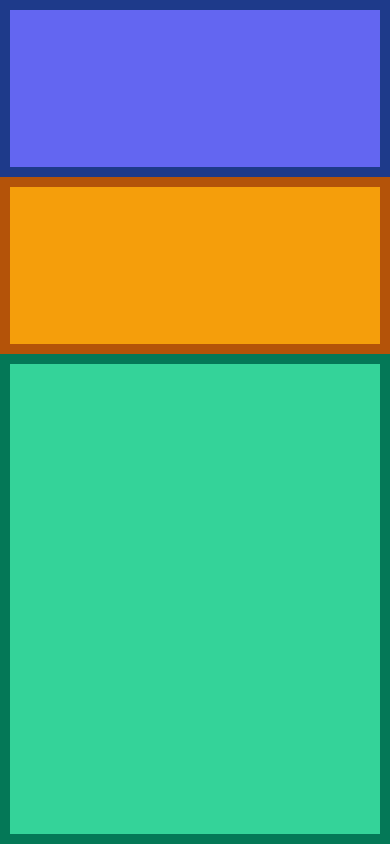
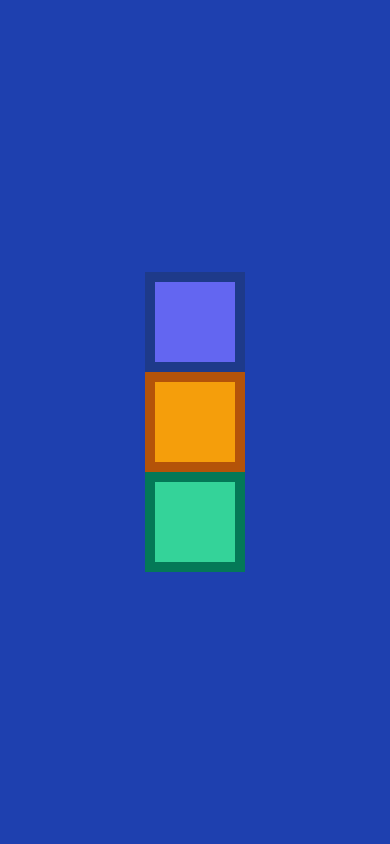
Before and after one commit to VHugoBarnes/counter-app-react-native, a React Native app: screen / in a window 390 px wide. Built offline with nearby package versions, Linux system fonts and the light colour scheme.

Commit message:
Homework #5

```diff
--- a/App.tsx
+++ b/App.tsx
@@ -1,9 +1,9 @@
 import React from "react";
-import Homework4 from "./src/screens/position/Homework4.screen";
+import Homework5 from "./src/screens/position/Homework5.screen";
 
 const App = () => {
   return (
-    <Homework4 />
+    <Homework5 />
   );
 };
 
--- a/src/screens/position/Homework5.screen.tsx
+++ b/src/screens/position/Homework5.screen.tsx
@@ -1,7 +1,7 @@
 import React from "react";
 import { View, StyleSheet, SafeAreaView } from "react-native";
 
-const Homework1 = () => {
+const Homework5 = () => {
   return (
     <SafeAreaView style={[styles.container]}>
       <View style={[styles.box_1]} />
@@ -15,6 +15,8 @@ const styles = StyleSheet.create({
   container: {
     backgroundColor: "#1E40AF",
     flex: 1,
+    justifyContent: "center",
+    alignItems: "center",
   },
   box_1: {
     backgroundColor: "#6366F1",
@@ -29,7 +31,6 @@ const styles = StyleSheet.create({
     height: 100,
     borderColor: "#B45309",
     borderWidth: 10,
-    flex: 1,
   },
   box_3: {
     backgroundColor: "#34D399",
@@ -40,4 +41,4 @@ const styles = StyleSheet.create({
   },
 });
 
-export default Homework1;
+export default Homework5;
```
